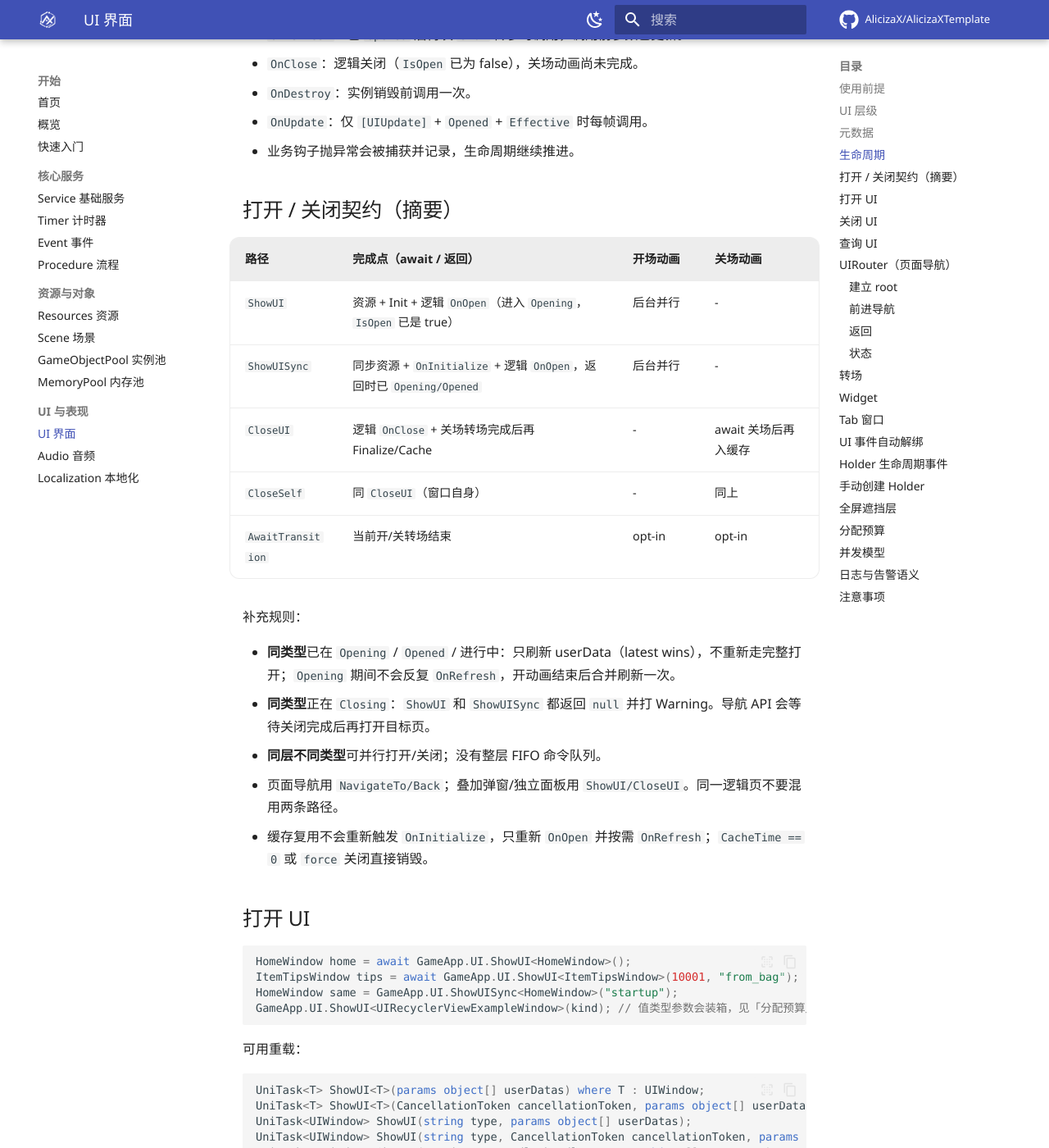
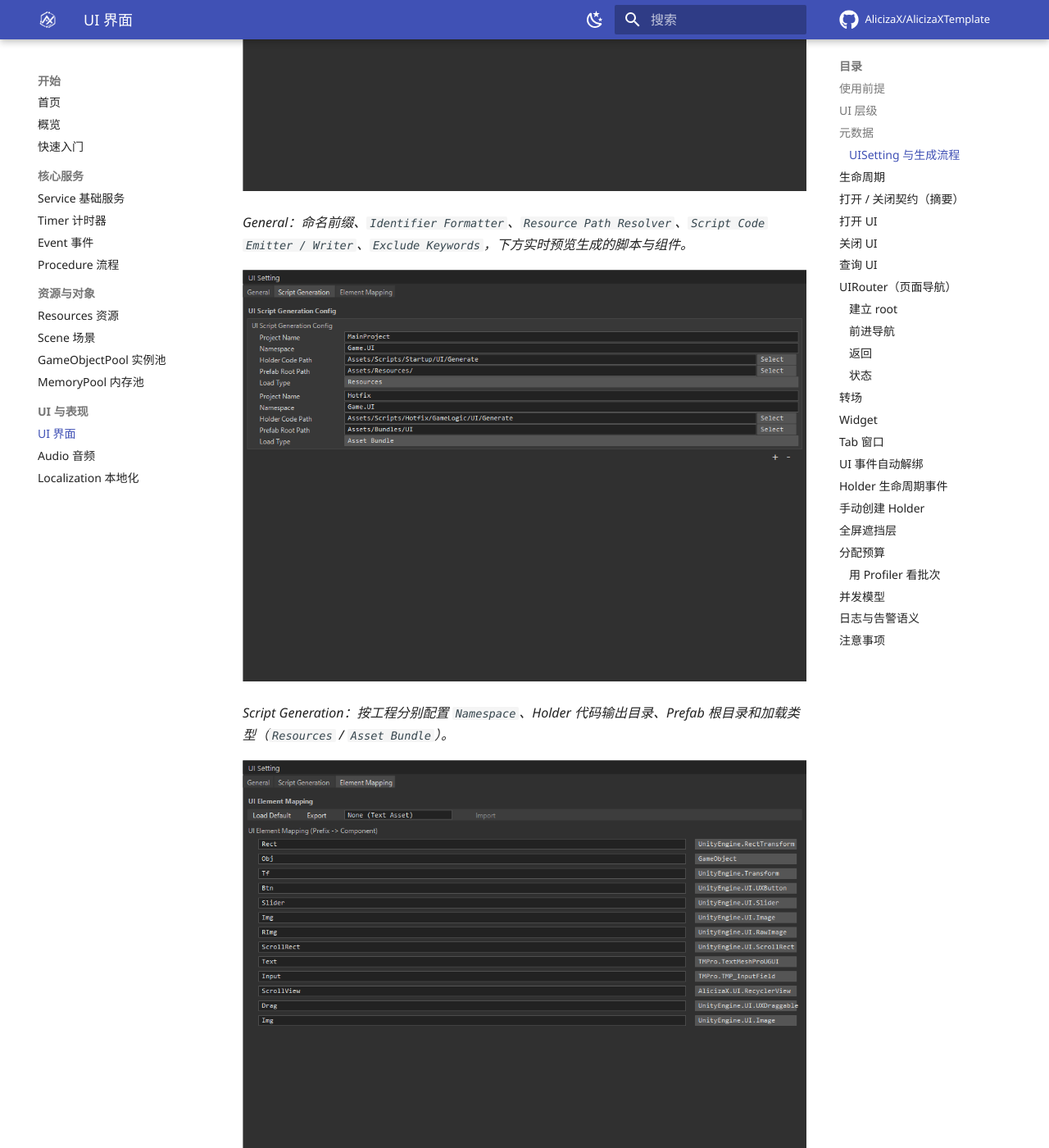
Before and after one commit to b4lie/AlicizaXWiki, an MkDocs documentation site: the page built from docs/modules/ui/index.md, in a window 1280 px wide and 1400 px high, scrolled down 3640 px. Shown: the whole window at 82% size. Built offline with MkDocs 1.6.1 and Material for MkDocs 9.7.7, drawn with Linux system fonts in a browser that asks for light colours; comment, search, counter and statistics services are not loaded; some of the changed text lies outside the part shown.

Commit message:
docs(ui): 补充 UISetting、生成菜单与 Profiler 合批截图

```diff
--- a/docs/modules/ui/index.md
+++ b/docs/modules/ui/index.md
@@ -112,6 +112,28 @@ public class ui_LoginWindow : UIHolderObjectBase { ... }
 - 生成器（`Plugins/SourceGenerators/UI`）在每个程序集生成 `UIGeneratedRegistry.RegisterAll()`，包含 Holder 资源、窗口元数据和实例工厂。生成器修改后要运行 `Build.ps1` 更新 DLL。
 - `RegisterAll` 默认由 `RuntimeInitializeOnLoadMethod` 调用。特殊小游戏平台不会调用它时，未注册类型走反射兜底（首次打开打 `UI not pre-registered` Warning）；需要关注性能时，在所属程序集入口手动调用 `AlicizaX.UI.Runtime.UIGeneratedRegistry.RegisterAll()`。
 - 生成器诊断：`UI004`（缺少可访问的无参构造函数）、`UI005`（`[Window]` 使用 `UILayer.All`）是编译错误；`UI003`（生成代码无法访问的类型）是 Warning，该类型走反射。
+
+### UISetting 与生成流程
+
+生成器的配置入口是编辑器窗口 `AlicizaX / UISetting Window`，三个页签分别管命名、输出和元素映射。
+
+![UISetting - General](../../assets/ui/ui-setting-general.png)
+
+*General：命名前缀、`Identifier Formatter`、`Resource Path Resolver`、`Script Code Emitter / Writer`、`Exclude Keywords`，下方实时预览生成的脚本与组件。*
+
+![UISetting - Script Generation](../../assets/ui/ui-setting-script-generation.png)
+
+*Script Generation：按工程分别配置 `Namespace`、Holder 代码输出目录、Prefab 根目录和加载类型（`Resources` / `Asset Bundle`）。*
+
+![UISetting - Element Mapping](../../assets/ui/ui-setting-element-mapping.png)
+
+*Element Mapping：节点名前缀到组件类型的映射，例如 `Btn` → `UXButton`、`Img` → `Image`、`ScrollView` → `RecyclerView`、`Drag` → `UXDraggable`。*
+
+在 Hierarchy 里选中节点右键即可生成：
+
+![UI 生成菜单](../../assets/ui/ui-generate-context-menu.png){ width="240" }
+
+*右键菜单里的 `UI生成 / 绑定` 与 `UI生成 / 仅复制属性` 两个入口。*
 
 ## 生命周期
 
@@ -459,6 +481,12 @@ Holder 所在 GameObject 被外部销毁时，所属视图立即按 `DestroyNow`
 
 隐藏只切显示状态：窗口切 layer 和 `Canvas.enabled`，Widget 切 `CanvasGroup`。隐藏和缓存期间，节点上的 MonoBehaviour 继续运行，也不会触发 `OnEnable`、`OnDisable`，进出缓存也不触发 `OnTransformParentChanged`。带 `Update`、粒子或 Animator 的组件，要在 `OnClose` 和 `OnOpen` 里自行停止和恢复。
 
+### 用 Profiler 看批次
+
+![Profiler 中的 UI 合批](../../assets/ui/uximage-profile.png)
+
+*Profiler 的 UI 详情面板：Batch 1 的打断原因是 `Different Material Instance`，212 个 GameObject 被拆成两批。同层 UI 混用多套材质或图集时会额外增加批次，合并图集、复用材质能直接减少 draw call。*
+
 ## 并发模型
 
 互斥粒度是**单个 UI 类型（per-type）**，不是整层队列：
```
Also changed, not shown: docs/assets/ui/ui-generate-context-menu.png (added), docs/assets/ui/ui-setting-element-mapping.png (added), docs/assets/ui/ui-setting-general.png (added), docs/assets/ui/ui-setting-script-generation.png (added), docs/assets/ui/uximage-profile.png (added).
